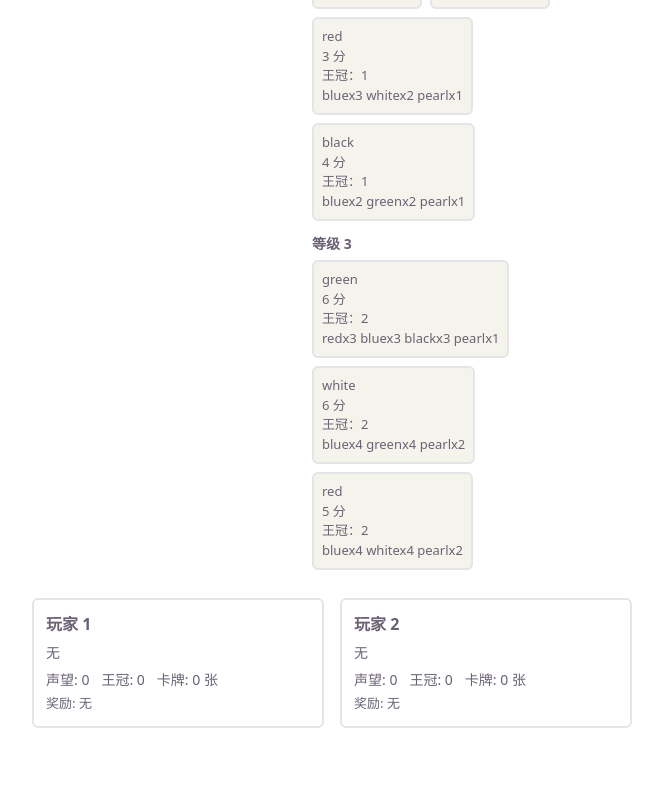
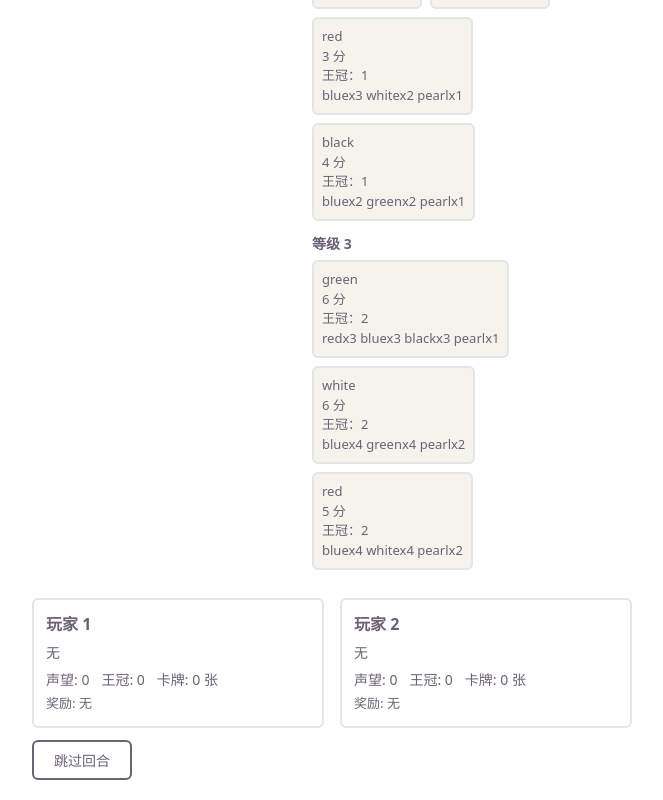
Before and after one commit to hong-kailin/FullStack-BoardGame-Project, a React (Vite) app: page / in a window 1280 px wide. Shown: the part 569-1369 px from the top of the page, without its empty margins (308-971 px from the left). Before the commit the page ends 1317 px from the top, so only its background shows below. Built offline with nearby package versions, Linux system fonts and the light colour scheme.

Commit message:
feat: lesson 43 - add pass turn button
- Add handleSkip that calls handlePass and clears selectedCells
- Add pass turn button with styling
- Add lesson 43 documentation

```diff
--- a/src/App.css
+++ b/src/App.css
@@ -86,6 +86,22 @@
   color: white;
 }
 
+.btn-pass {
+  margin-top: 12px;
+  padding: 8px 20px;
+  border-radius: 6px;
+  border: 2px solid #6b6375;
+  background: transparent;
+  color: #6b6375;
+  font-size: 14px;
+  cursor: pointer;
+}
+
+.btn-pass:hover {
+  background: #6b6375;
+  color: white;
+}
+
 .game-layout {
   display: flex;
   gap: 24px;
--- a/src/App.tsx
+++ b/src/App.tsx
@@ -2,7 +2,7 @@ import { useState } from "react";
 import Board from "./components/Board";
 import Pyramid from "./components/Pyramid";
 import PlayerInfo from "./components/PlayerInfo";
-import { createInitialState, handleTakeTokens, handleBuyCard } from "./game/gameState";
+import { createInitialState, handleTakeTokens, handleBuyCard, handlePass } from "./game/gameState";
 import { validateCellSelection } from "./game/board";
 import "./App.css";
 
@@ -46,6 +46,13 @@ export default function App() {
     setMessage(result.message);
   };
 
+  const handleSkip = () => {
+    const result = handlePass(state);
+    setState(result.state);
+    setMessage(result.message);
+    setSelectedCells([]);
+  };
+
   return (
     <div className="app">
       <h1>璀璨宝石对决</h1>
@@ -70,6 +77,9 @@ export default function App() {
         <PlayerInfo player={state.players[0]} />
         <PlayerInfo player={state.players[1]} />
       </div>
+      <button className="btn-pass" onClick={handleSkip}>
+        跳过回合
+      </button>
     </div>
   );
 }
```
Also changed, not shown: 1 other file (tests, documents, lock files or other folders).
